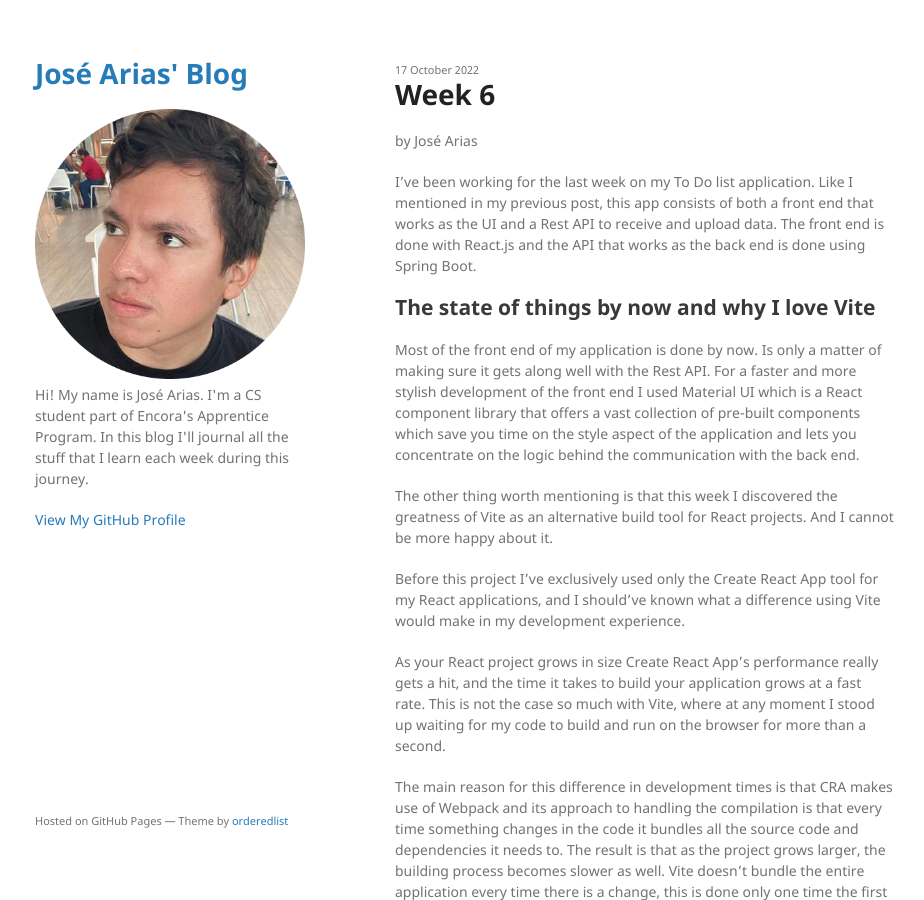
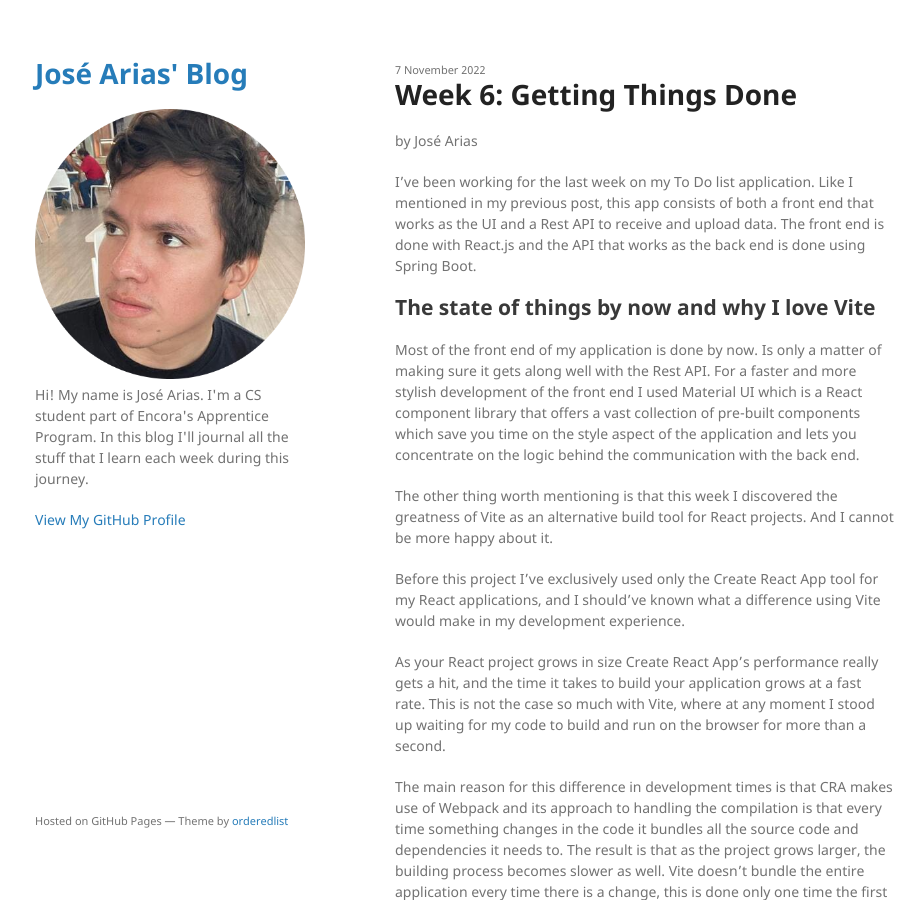
Before and after one commit to joseearias/joseearias.github.io, a Jekyll site: the page built from _posts/2022-11-07-sixth-week.markdown, in a window 1280 px wide and 900 px high. Shown: the whole window, without its empty margins (175-1099 px from the left). Built offline with Jekyll 4.4.1, drawn with Linux system fonts in a browser that asks for light colours.

Commit message:
Update 2022-11-07-sixth-week.markdown

```diff
--- a/_posts/2022-11-07-sixth-week.markdown
+++ b/_posts/2022-11-07-sixth-week.markdown
@@ -1,7 +1,7 @@
 ---
 layout: post
-title:  "Week 6"
-date:   2022-10-17 18:39:15 -0500
+title:  "Week 6: Getting Things Done"
+date:   2022-11-07 18:39:15 -0500
 categories: weekly-update
 ---
 
```
